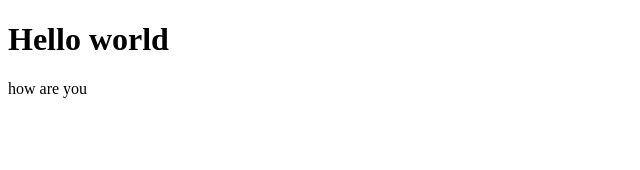
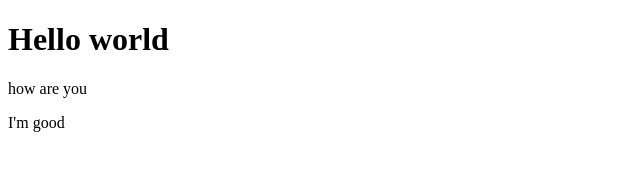
Before and after one commit to realejandro/PortfolioBasic, a plain HTML site: page projects.html in a window 1280 px wide. Shown: the full height of the page, 0-640 px from the left. Drawn offline with Linux system fonts and the light colour scheme.

Commit message:
updating

```diff
--- a/projects.html
+++ b/projects.html
@@ -10,6 +10,6 @@
 
     <h1>Hello world</h1>
     <p>how are you</p>
-
+    <p>I'm good</p>
 </body>
 </html>
```
